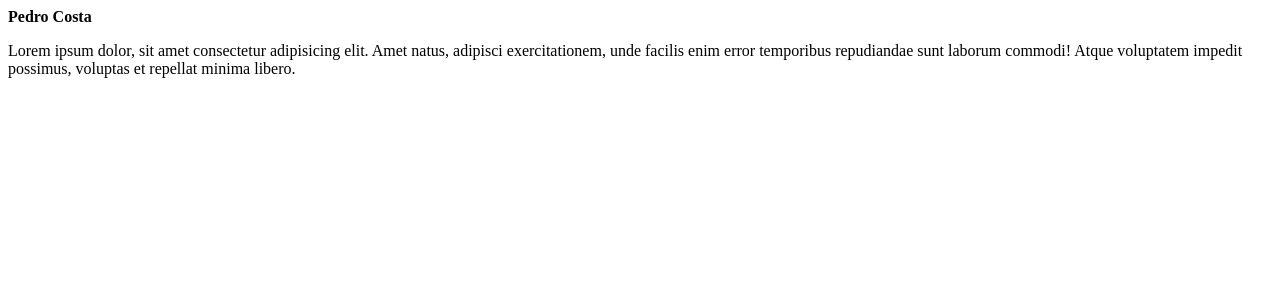
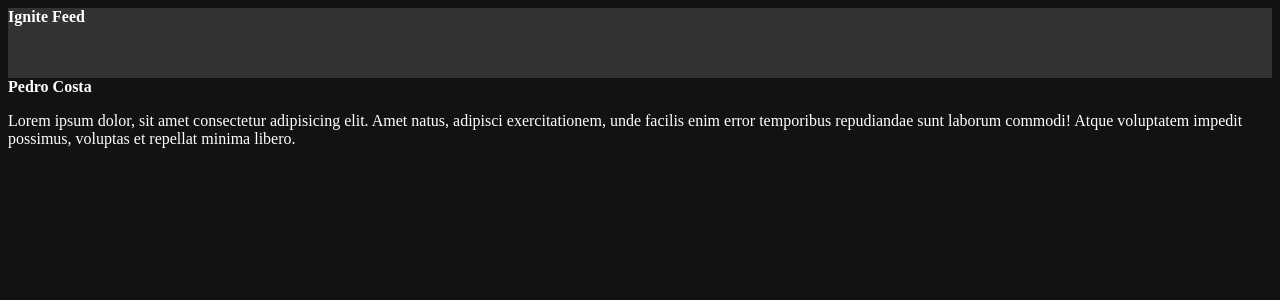
Before and after one commit to pedro-costa1/ignite-feed-rocketseat, a React (Vite) app in the folder 01-fundamentos-reactjs/: page / in a window 1280 px wide. Shown: the top 300 px of the page. Built offline with nearby package versions, Linux system fonts and the light colour scheme.

Commit message:
css modules

```diff
--- a/01-fundamentos-reactjs/src/App.jsx
+++ b/01-fundamentos-reactjs/src/App.jsx
@@ -1,8 +1,13 @@
+import { Header } from './components/Header';
 import { Post } from './Post';
+
+import './styles.css';
 
 export function App() {
   return(
     <div>
+      <Header />
+
       <Post
         author="Pedro Costa"
         content="Lorem ipsum dolor, sit amet consectetur adipisicing elit. Amet natus, adipisci exercitationem, unde facilis enim error temporibus repudiandae sunt laborum commodi! Atque voluptatem impedit possimus, voluptas et repellat minima libero."/>
--- /dev/null
+++ b/01-fundamentos-reactjs/src/components/Header.jsx
@@ -0,0 +1,9 @@
+import styles from './Header.module.css';
+
+export function Header() {
+    return (
+        <header className={styles.header}>
+            <strong> Ignite Feed </strong>
+        </header>
+    );
+}
--- /dev/null
+++ b/01-fundamentos-reactjs/src/components/Header.module.css
@@ -0,0 +1,4 @@
+.header {
+    background: #333;
+    height: 70px;
+}
--- /dev/null
+++ b/01-fundamentos-reactjs/src/styles.css
@@ -0,0 +1,4 @@
+body{
+    background: #121214;
+    color: #fff;
+}
```
